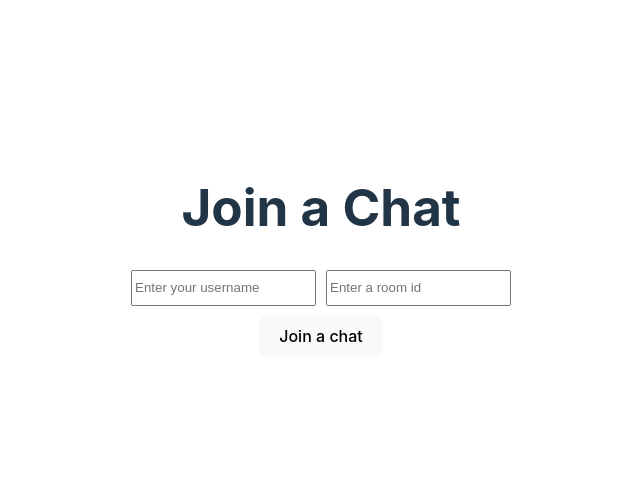
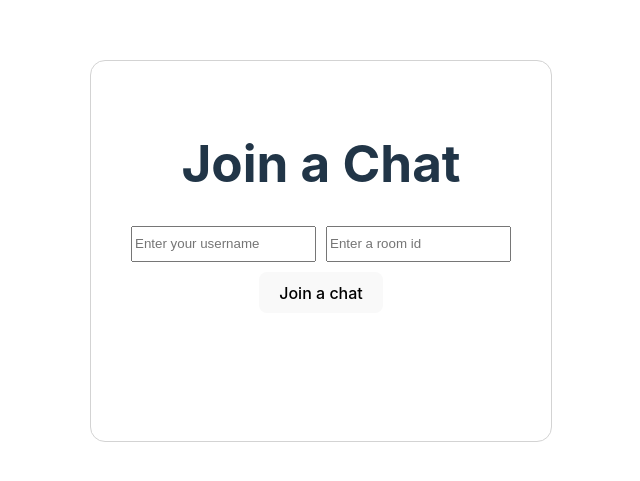
Before and after one commit to Daniel-16/web_sockets_client, a React (Vite) app: page / in a window 1280 px wide. Shown: the part 149-630 px from the top of the page, without its empty margins (319-959 px from the left). Built offline with nearby package versions, Linux system fonts and the light colour scheme; no server answers.

Commit message:
changes to design

```diff
--- a/src/App.jsx
+++ b/src/App.jsx
@@ -13,7 +13,15 @@ function App() {
     }
   };
   return (
-    <div className="App">
+    <div
+      className="App"
+      style={{
+        border: "1px solid lightgrey",
+        padding: 40,
+        borderRadius: 15,
+        height: 300,
+      }}
+    >
       <h1>Join a Chat</h1>
       <div style={{ marginBottom: 10 }}>
         <input
```
